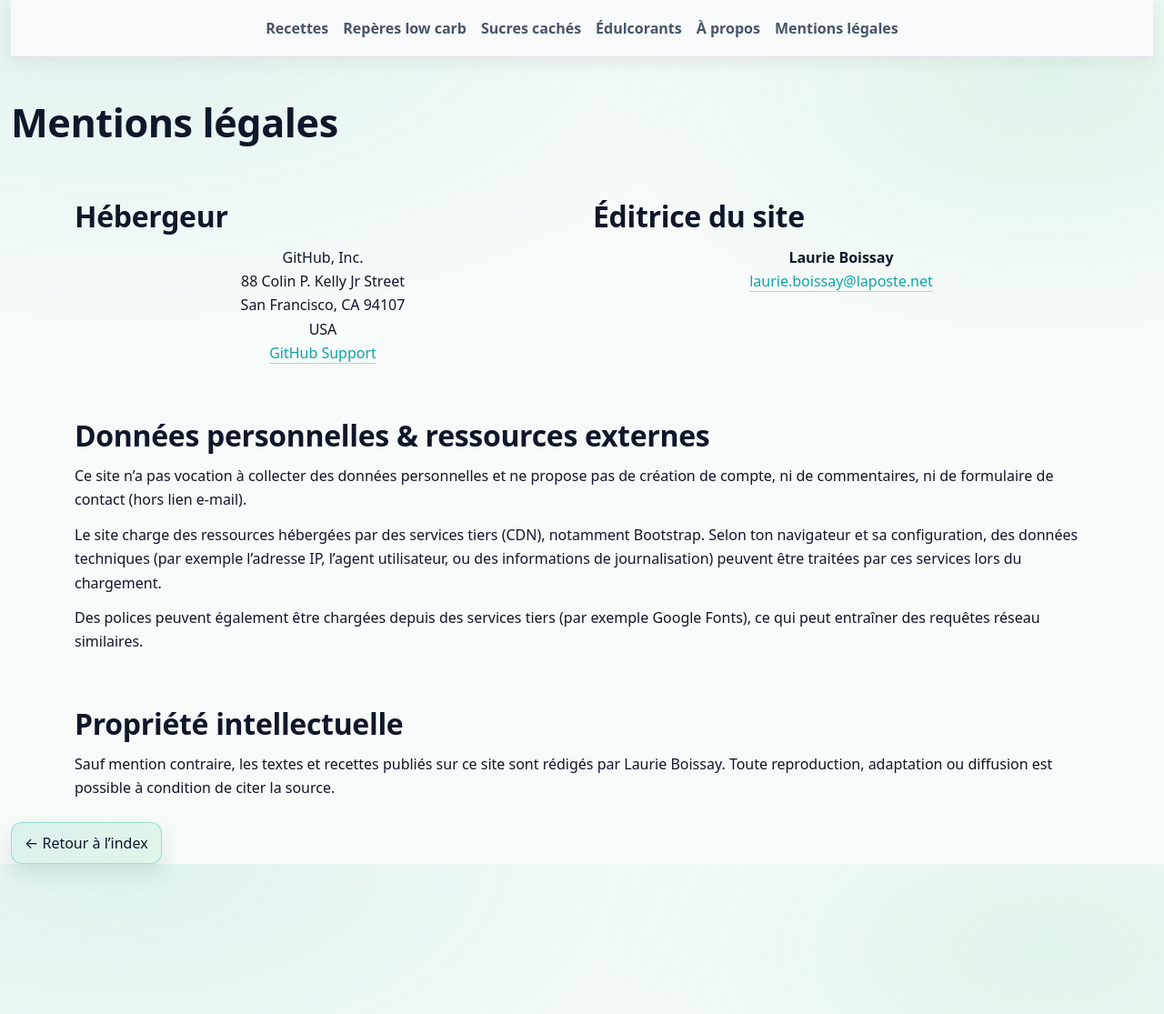
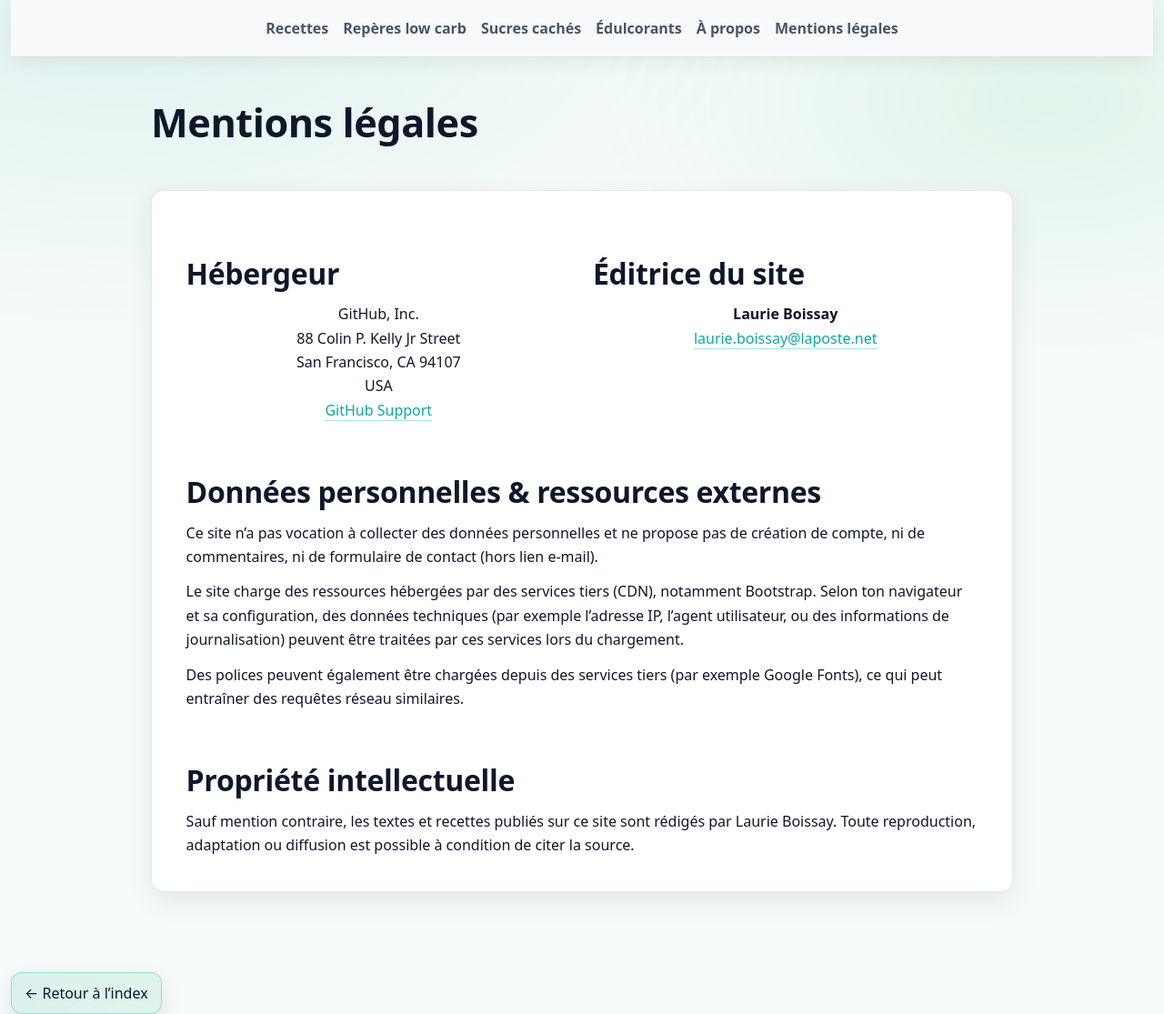
Before and after one commit to laurie-boissay/laurie-boissay.github.io, a Jekyll site: the page built from mentions.html, in a window 1280 px wide and 1115 px high. Shown: the whole window at 91% size. Built offline with Jekyll 4.4.1, drawn with Linux system fonts in a browser that asks for light colours.

Commit message:
Update page.html

```diff
--- a/_layouts/page.html
+++ b/_layouts/page.html
@@ -8,6 +8,7 @@
   {% include navbar.html %}
 
   <header class="marge" id="top">
+    <div class="site-container">
       <h1><strong>{{ page.page_h1 | default: page.title }}</strong></h1>
       {% if page.page_h3 %}
         <h3><span class="bleu">{{ page.page_h3 }}</span></h3>
@@ -15,10 +16,15 @@
       {% if page.page_h2_orange %}
         <h2><span class="orange">{{ page.page_h2_orange }}</span></h2>
       {% endif %}
+    </div>
   </header>
 
-  <main>
+  <main class="site-main">
+    <div class="site-container">
+      <div class="content-surface">
         {{ content }}
+      </div>
+    </div>
   </main>
 
   {% include footer.html %}
```
Lines whose indentation alone changed are shown as unchanged.
